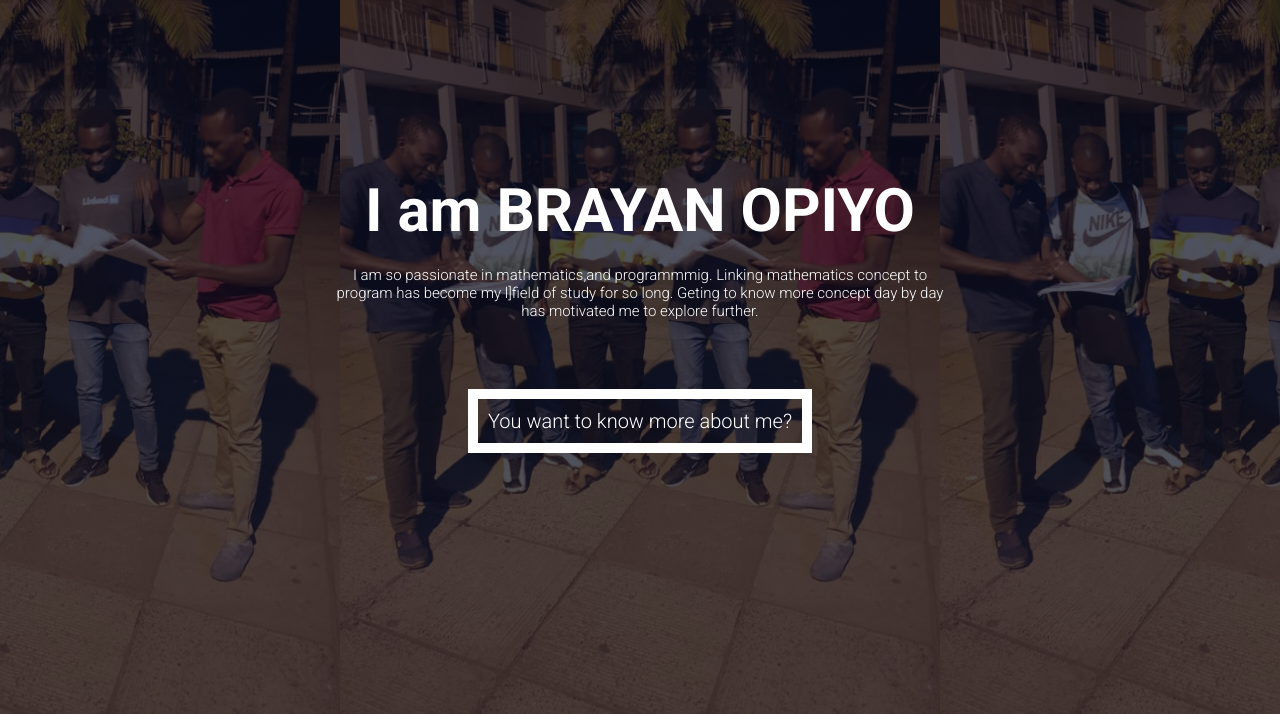
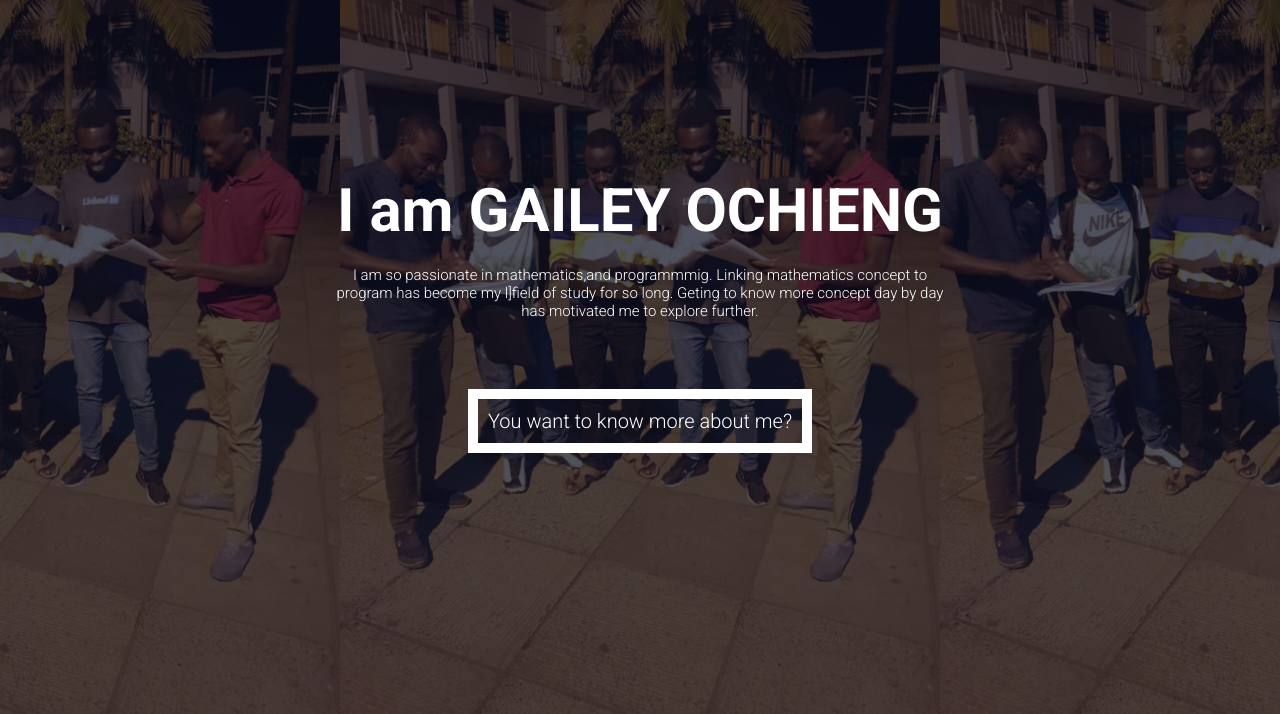
Before and after one commit to gaileyochieng/ochola, a plain HTML site: page index.html in a window 1280 px wide. Shown: the part 86-800 px from the top of the page. Drawn offline with Linux system fonts and the light colour scheme.

Commit message:
Update index.html

```diff
--- a/index.html
+++ b/index.html
@@ -28,7 +28,7 @@
                 <i class="fa fa-bars" onclick="showmenu()"></i>
             </nav>
             <div class="text-box">
-                <h1>I am BRAYAN OPIYO</h1>
+                <h1>I am GAILEY OCHIENG</h1>
                 <p>I am so passionate in mathematics,and programmmig. Linking  mathematics concept to program
                     has become my l]field of study for so long. Geting to know more concept day by day has
                     motivated me to explore further.
```
